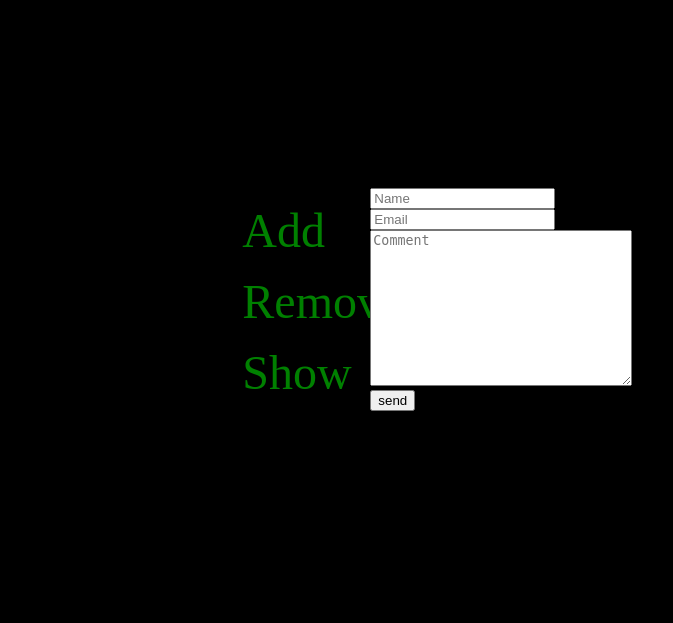
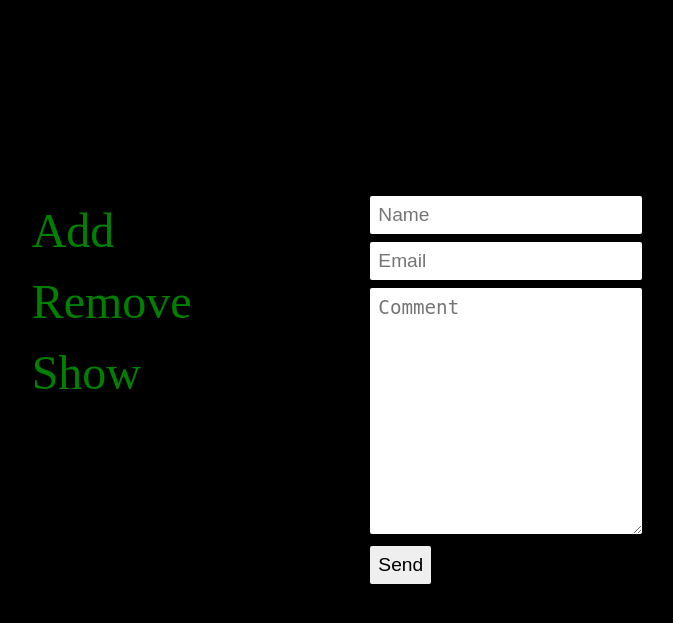
Before and after one commit to Cancain/DbSandbox, a PHP site: page /dist/add.php in a window 1280 px wide. Shown: the top 623 px of the page, without its empty margins (59-732 px from the left). Run offline with PHP 8.4, Linux system fonts and the light colour scheme.

Commit message:
Completed site

```diff
--- a/dist/add.php
+++ b/dist/add.php
@@ -5,19 +5,19 @@
   <form action="<?php $_SERVER['PHP_SELF']?>" method="post">
   <span><?php echo $msg ?></span>
     <div class="formControl">
-      <input type="text" name="name" placeholder="Name"
+      <input class="input" type="text" name="name" placeholder="Name"
       value="<?php if(isset($email)) echo $name ?>"/>
       <span class="errorMsg"><?php echo $nameErrMsg ?></span>
     </div>
     <div class="formControl">
-      <input type="text" name="email" placeholder="Email"
+      <input type="text" class="input" name="email" placeholder="Email"
       value="<?php if(isset($email)) echo $email ?>"/>
       <span class="errorMsg"><?php echo $emailErrMsg ?></span>
     </div>
     <div class="formControl">
-      <textarea placeholder="Comment" name="comment" cols="30" rows="10"><?php if(isset($comment)) echo $comment?></textarea>
+      <textarea class="input" placeholder="Comment" name="comment" cols="30" rows="10"><?php if(isset($comment)) echo $comment?></textarea>
     </div>
-    <input type="submit" name="submit" value="send">
+    <input class="btn" type="submit" name="submit" value="Send">
   </form>
 </div>
 
--- a/dist/css/main.css
+++ b/dist/css/main.css
@@ -1,11 +1,17 @@
 body {
   background: black;
   color: green; }
+  @media (max-width: 768px) {
+    body {
+      text-align: center; } }
 
 #grid {
   display: grid;
   grid-template-columns: 0.5fr 0.5fr 1fr 1fr;
   grid-template-rows: 0.5fr 1fr 1fr; }
+  @media (max-width: 768px) {
+    #grid {
+      display: inline; } }
 
 a {
   text-decoration: none;
@@ -14,6 +20,9 @@ a {
 .box1 {
   grid-column: 2;
   grid-row: 2; }
+  @media (max-width: 1552px) {
+    .box1 {
+      grid-column: 1; } }
 
 .box2 {
   grid-column: 3/5;
@@ -26,6 +35,9 @@ ul {
 li {
   margin-top: 1rem;
   margin-left: 25%; }
+  @media (max-width: 768px) {
+    li {
+      text-align: start; } }
 
 .containter {
   width: 50vw; }
@@ -33,6 +45,34 @@ li {
 form {
   margin-left: 0%;
   margin-top: 4%; }
+
+.formControl .input {
+  border: 0;
+  border-radius: 2px;
+  margin-top: 0.5rem;
+  padding: 0.5rem;
+  font-size: 1.2rem;
+  width: 20vw; }
+  @media (max-width: 768px) {
+    .formControl .input {
+      width: 80vw; } }
+
+.btn {
+  border: 0;
+  border-radius: 2px;
+  margin-top: 0.5rem;
+  padding: 0.5rem;
+  font-size: 1.2rem; }
+
+.deleteUser {
+  font-size: 2rem;
+  margin: 0 0.5rem 0 0; }
+
+.deleteBtn {
+  background: transparent;
+  border: none;
+  color: red;
+  cursor: pointer; }
 
 label {
   font-size: 1.4rem; }
--- a/dist/show.php
+++ b/dist/show.php
@@ -7,8 +7,9 @@ $connection = mysqli_connect(DB_HOST, DB_USER, DB_PASS, DB_NAME);
 $query = 'SELECT * FROM users ORDER BY id DESC';
 
 $result = mysqli_query($connection, $query);
+$users = mysqli_fetch_all($result, MYSQLI_ASSOC);
 
-$users = mysqli_fetch_all($result, MYSQLI_ASSOC);
+echo mysqli_error($connection);
 
 
 ?>
--- a/scss/main.scss
+++ b/scss/main.scss
@@ -1,9 +1,37 @@
+@mixin smallScreen {
+  @media (max-width: 768px) {
+    @content;
+  }
+}
+
+@mixin MediumScreen {
+  @media (max-width: 1552px) {
+    @content;
+  }
+}
+
+@mixin formInput {
+  border: 0;
+  border-radius: 2px;
+  margin-top: 0.5rem;
+  padding: 0.5rem;
+  font-size: 1.2rem;
+}
+
 body {
   background: black;
   color: green;
+
+  @include smallScreen() {
+    text-align: center;
+  }
 }
 
 #grid {
+  @include smallScreen() {
+    display: inline;
+  }
+
   display: grid;
   grid-template-columns: 0.5fr 0.5fr 1fr 1fr;
   grid-template-rows: 0.5fr 1fr 1fr;
@@ -17,6 +45,9 @@ a {
 .box1 {
   grid-column: 2;
   grid-row: 2;
+  @include MediumScreen() {
+    grid-column: 1;
+  }
 }
 
 .box2 {
@@ -30,6 +61,10 @@ ul {
 }
 
 li {
+  @include smallScreen() {
+    // margin-left: 0;
+    text-align: start;
+  }
   margin-top: 1rem;
   margin-left: 25%;
 }
@@ -43,6 +78,32 @@ form {
   margin-top: 4%;
 }
 
+.formControl {
+  .input {
+    @include formInput();
+    width: 20vw;
+    @include smallScreen() {
+      width: 80vw;
+    }
+  }
+}
+
+.btn {
+  @include formInput();
+}
+
+.deleteUser {
+  font-size: 2rem;
+  margin: 0 0.5rem 0 0;
+}
+
+.deleteBtn {
+  background: transparent;
+  border: none;
+  color: red;
+  cursor: pointer;
+}
+
 label {
   font-size: 1.4rem;
 }
```
Also changed, not shown: dist/deleted.php (added, +14 -0 lines), dist/remove.php (+8 -2 lines).
